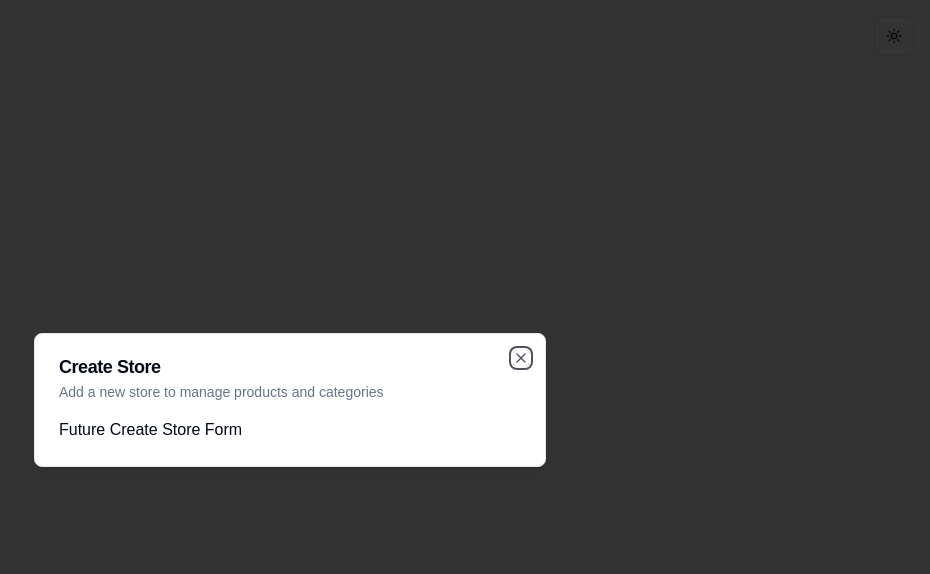
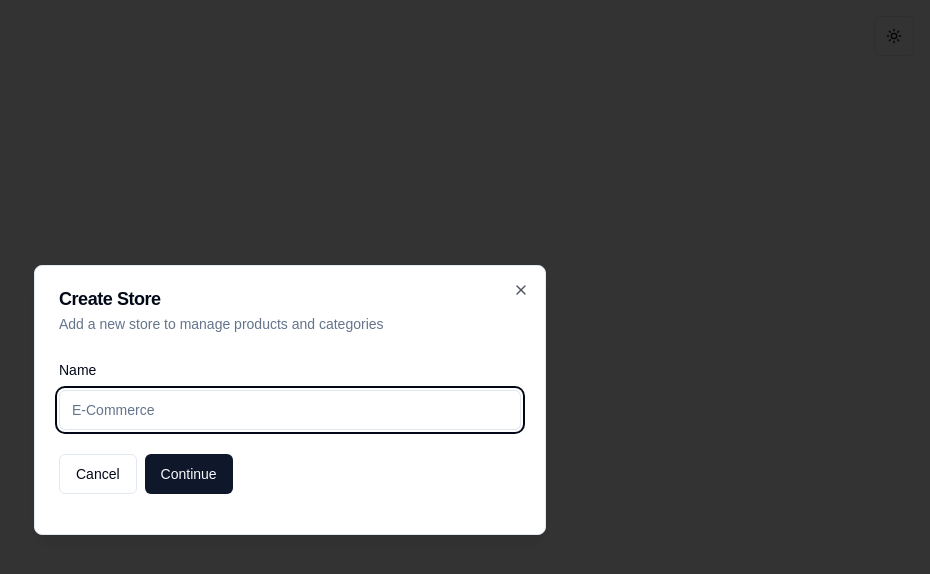
Before and after one commit to loremdev2/ecommerce, a Next.js app: page / in a window 1280 px wide. Shown: the top 574 px of the page, without its empty margins (350-1280 px from the left). Built offline with nearby package versions, Linux system fonts and the light colour scheme.

Commit message:
Add form handling to StoreModal with Zod and React Hook Form

```diff
--- a/components/modals/store-modal.tsx
+++ b/components/modals/store-modal.tsx
@@ -2,10 +2,34 @@
 
 import { useStoreModal } from "@/hooks/use-store-modal"
 import Modal from "../ui/modal"
+import * as z from "zod";
+import { useForm } from "react-hook-form";
+import { zodResolver } from "@hookform/resolvers/zod";
+import { Form, FormControl, FormField, FormItem, FormLabel } from "../ui/form";
+import { Input } from "../ui/input";
+import { Button } from "../ui/button";
 
+// schema for the form
+const formSchema = z.object({
+    name: z.string().min(1),
+})
 
 export const StoreModal = () => {
     const storeModal = useStoreModal();
+
+    // form hook
+    const form = useForm<z.infer<typeof formSchema>>({
+        resolver: zodResolver(formSchema),
+        defaultValues: {
+            name: "",
+        },
+    });
+
+    const onSubmit = async (values: z.infer<typeof formSchema>) => {
+        // handle form submission : CREATE STORE
+        console.log(values);
+
+    };
 
     return (
         <Modal
@@ -14,7 +38,36 @@
             title="Create Store"
             description="Add a new store to manage products and categories"
         >
-            Future Create Store Form
+            <div>
+                <div className="space-y-4 py-2 pb-4">
+                    <Form {...form}>
+                        <form onSubmit={form.handleSubmit(onSubmit)}>
+                            <FormField
+                                control={form.control}
+                                name="name"
+                                render={({ field }) => (
+                                    <FormItem>
+                                        <FormLabel>Name</FormLabel>
+                                        <FormControl>
+                                            <Input placeholder="E-Commerce" {...field} />
+                                        </FormControl>
+                                    </FormItem>
+                                )}
+                            />
+                            <div className="pt-6 space-x-2 items-center justify-end w-full">
+                                <Button
+                                    variant="outline"
+                                    onClick={storeModal.onClose}
+                                >
+                                    Cancel
+                                </Button>
+                                <Button >Continue</Button>
+                            </div>
+                        </form>
+                    </Form>
+
+                </div>
+            </div>
         </Modal>
-    )
+    );
 }
--- /dev/null
+++ b/components/ui/form.tsx
@@ -0,0 +1,178 @@
+"use client"
+
+import * as React from "react"
+import * as LabelPrimitive from "@radix-ui/react-label"
+import { Slot } from "@radix-ui/react-slot"
+import {
+  Controller,
+  ControllerProps,
+  FieldPath,
+  FieldValues,
+  FormProvider,
+  useFormContext,
+} from "react-hook-form"
+
+import { cn } from "@/lib/utils"
+import { Label } from "@/components/ui/label"
+
+const Form = FormProvider
+
+type FormFieldContextValue<
+  TFieldValues extends FieldValues = FieldValues,
+  TName extends FieldPath<TFieldValues> = FieldPath<TFieldValues>
+> = {
+  name: TName
+}
+
+const FormFieldContext = React.createContext<FormFieldContextValue>(
+  {} as FormFieldContextValue
+)
+
+const FormField = <
+  TFieldValues extends FieldValues = FieldValues,
+  TName extends FieldPath<TFieldValues> = FieldPath<TFieldValues>
+>({
+  ...props
+}: ControllerProps<TFieldValues, TName>) => {
+  return (
+    <FormFieldContext.Provider value={{ name: props.name }}>
+      <Controller {...props} />
+    </FormFieldContext.Provider>
+  )
+}
+
+const useFormField = () => {
+  const fieldContext = React.useContext(FormFieldContext)
+  const itemContext = React.useContext(FormItemContext)
+  const { getFieldState, formState } = useFormContext()
+
+  const fieldState = getFieldState(fieldContext.name, formState)
+
+  if (!fieldContext) {
+    throw new Error("useFormField should be used within <FormField>")
+  }
+
+  const { id } = itemContext
+
+  return {
+    id,
+    name: fieldContext.name,
+    formItemId: `${id}-form-item`,
+    formDescriptionId: `${id}-form-item-description`,
+    formMessageId: `${id}-form-item-message`,
+    ...fieldState,
+  }
+}
+
+type FormItemContextValue = {
+  id: string
+}
+
+const FormItemContext = React.createContext<FormItemContextValue>(
+  {} as FormItemContextValue
+)
+
+const FormItem = React.forwardRef<
+  HTMLDivElement,
+  React.HTMLAttributes<HTMLDivElement>
+>(({ className, ...props }, ref) => {
+  const id = React.useId()
+
+  return (
+    <FormItemContext.Provider value={{ id }}>
+      <div ref={ref} className={cn("space-y-2", className)} {...props} />
+    </FormItemContext.Provider>
+  )
+})
+FormItem.displayName = "FormItem"
+
+const FormLabel = React.forwardRef<
+  React.ElementRef<typeof LabelPrimitive.Root>,
+  React.ComponentPropsWithoutRef<typeof LabelPrimitive.Root>
+>(({ className, ...props }, ref) => {
+  const { error, formItemId } = useFormField()
+
+  return (
+    <Label
+      ref={ref}
+      className={cn(error && "text-destructive", className)}
+      htmlFor={formItemId}
+      {...props}
+    />
+  )
+})
+FormLabel.displayName = "FormLabel"
+
+const FormControl = React.forwardRef<
+  React.ElementRef<typeof Slot>,
+  React.ComponentPropsWithoutRef<typeof Slot>
+>(({ ...props }, ref) => {
+  const { error, formItemId, formDescriptionId, formMessageId } = useFormField()
+
+  return (
+    <Slot
+      ref={ref}
+      id={formItemId}
+      aria-describedby={
+        !error
+          ? `${formDescriptionId}`
+          : `${formDescriptionId} ${formMessageId}`
+      }
+      aria-invalid={!!error}
+      {...props}
+    />
+  )
+})
+FormControl.displayName = "FormControl"
+
+const FormDescription = React.forwardRef<
+  HTMLParagraphElement,
+  React.HTMLAttributes<HTMLParagraphElement>
+>(({ className, ...props }, ref) => {
+  const { formDescriptionId } = useFormField()
+
+  return (
+    <p
+      ref={ref}
+      id={formDescriptionId}
+      className={cn("text-sm text-muted-foreground", className)}
+      {...props}
+    />
+  )
+})
+FormDescription.displayName = "FormDescription"
+
+const FormMessage = React.forwardRef<
+  HTMLParagraphElement,
+  React.HTMLAttributes<HTMLParagraphElement>
+>(({ className, children, ...props }, ref) => {
+  const { error, formMessageId } = useFormField()
+  const body = error ? String(error?.message) : children
+
+  if (!body) {
+    return null
+  }
+
+  return (
+    <p
+      ref={ref}
+      id={formMessageId}
+      className={cn("text-sm font-medium text-destructive", className)}
+      {...props}
+    >
+      {body}
+    </p>
+  )
+})
+FormMessage.displayName = "FormMessage"
+
+export {
+  useFormField,
+  Form,
+  FormItem,
+  FormLabel,
+  FormControl,
+  FormDescription,
+  FormMessage,
+  FormField,
+}
--- /dev/null
+++ b/components/ui/input.tsx
@@ -0,0 +1,22 @@
+import * as React from "react"
+
+import { cn } from "@/lib/utils"
+
+const Input = React.forwardRef<HTMLInputElement, React.ComponentProps<"input">>(
+  ({ className, type, ...props }, ref) => {
+    return (
+      <input
+        type={type}
+        className={cn(
+          "flex h-10 w-full rounded-md border border-input bg-background px-3 py-2 text-base ring-offset-background file:border-0 file:bg-transparent file:text-sm file:font-medium file:text-foreground placeholder:text-muted-foreground focus-visible:outline-none focus-visible:ring-2 focus-visible:ring-ring focus-visible:ring-offset-2 disabled:cursor-not-allowed disabled:opacity-50 md:text-sm",
+          className
+        )}
+        ref={ref}
+        {...props}
+      />
+    )
+  }
+)
+Input.displayName = "Input"
+
+export { Input }
--- /dev/null
+++ b/components/ui/label.tsx
@@ -0,0 +1,26 @@
+"use client"
+
+import * as React from "react"
+import * as LabelPrimitive from "@radix-ui/react-label"
+import { cva, type VariantProps } from "class-variance-authority"
+
+import { cn } from "@/lib/utils"
+
+const labelVariants = cva(
+  "text-sm font-medium leading-none peer-disabled:cursor-not-allowed peer-disabled:opacity-70"
+)
+
+const Label = React.forwardRef<
+  React.ElementRef<typeof LabelPrimitive.Root>,
+  React.ComponentPropsWithoutRef<typeof LabelPrimitive.Root> &
+    VariantProps<typeof labelVariants>
+>(({ className, ...props }, ref) => (
+  <LabelPrimitive.Root
+    ref={ref}
+    className={cn(labelVariants(), className)}
+    {...props}
+  />
+))
+Label.displayName = LabelPrimitive.Root.displayName
+
+export { Label }
--- a/package.json
+++ b/package.json
@@ -10,9 +10,11 @@
   },
   "dependencies": {
     "@clerk/nextjs": "^6.9.15",
+    "@hookform/resolvers": "^3.10.0",
     "@next/eslint-plugin-next": "^15.1.5",
     "@radix-ui/react-dialog": "^1.1.4",
     "@radix-ui/react-dropdown-menu": "^2.1.4",
+    "@radix-ui/react-label": "^2.1.1",
     "@radix-ui/react-slot": "^1.1.1",
     "class-variance-authority": "^0.7.1",
     "clsx": "^2.1.1",
@@ -21,8 +23,10 @@
     "next-themes": "^0.4.4",
     "react": "^19.0.0",
     "react-dom": "^19.0.0",
+    "react-hook-form": "^7.54.2",
     "tailwind-merge": "^2.6.0",
     "tailwindcss-animate": "^1.0.7",
+    "zod": "^3.24.1",
     "zustand": "^5.0.3"
   },
   "devDependencies": {
```
Also changed, not shown: 1 other file (tests, documents, lock files or other folders).
